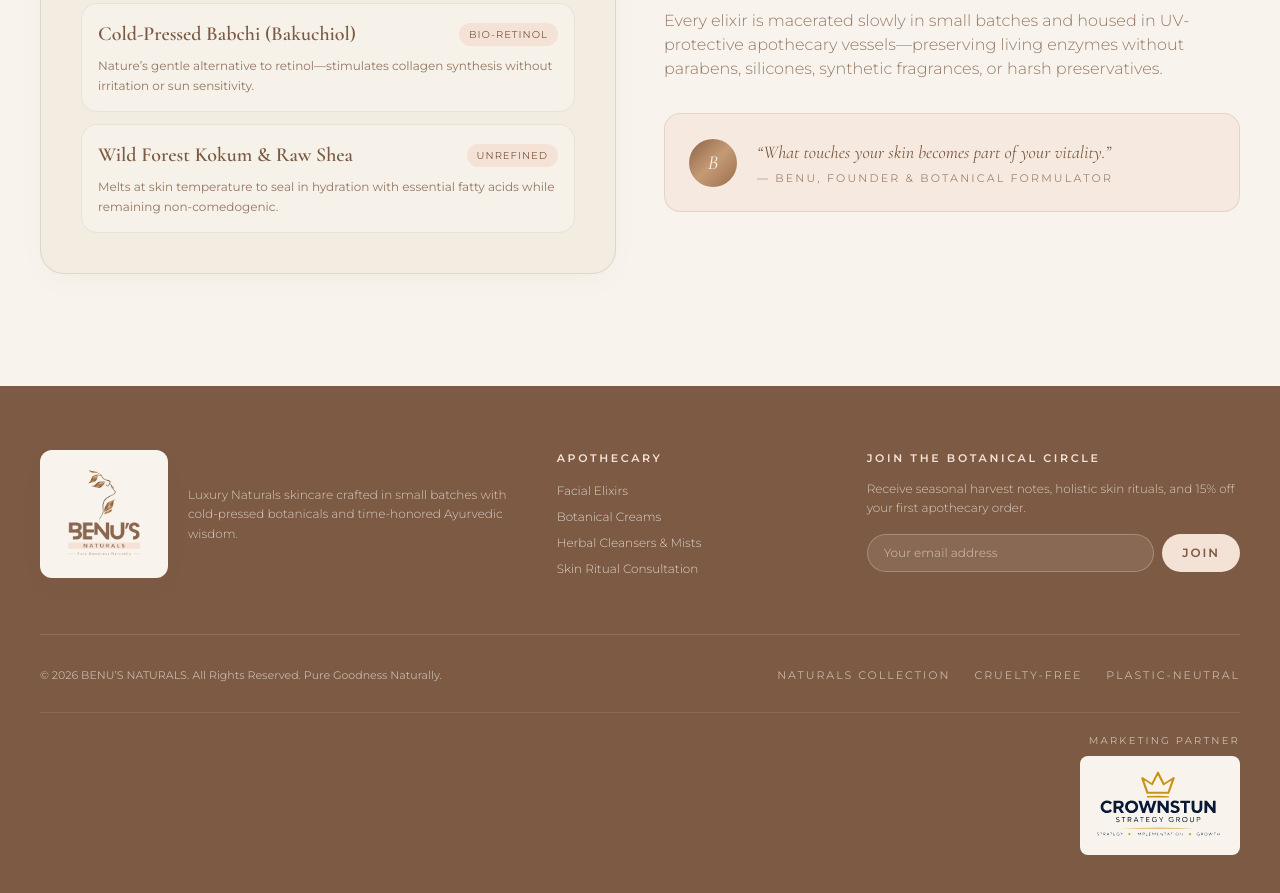
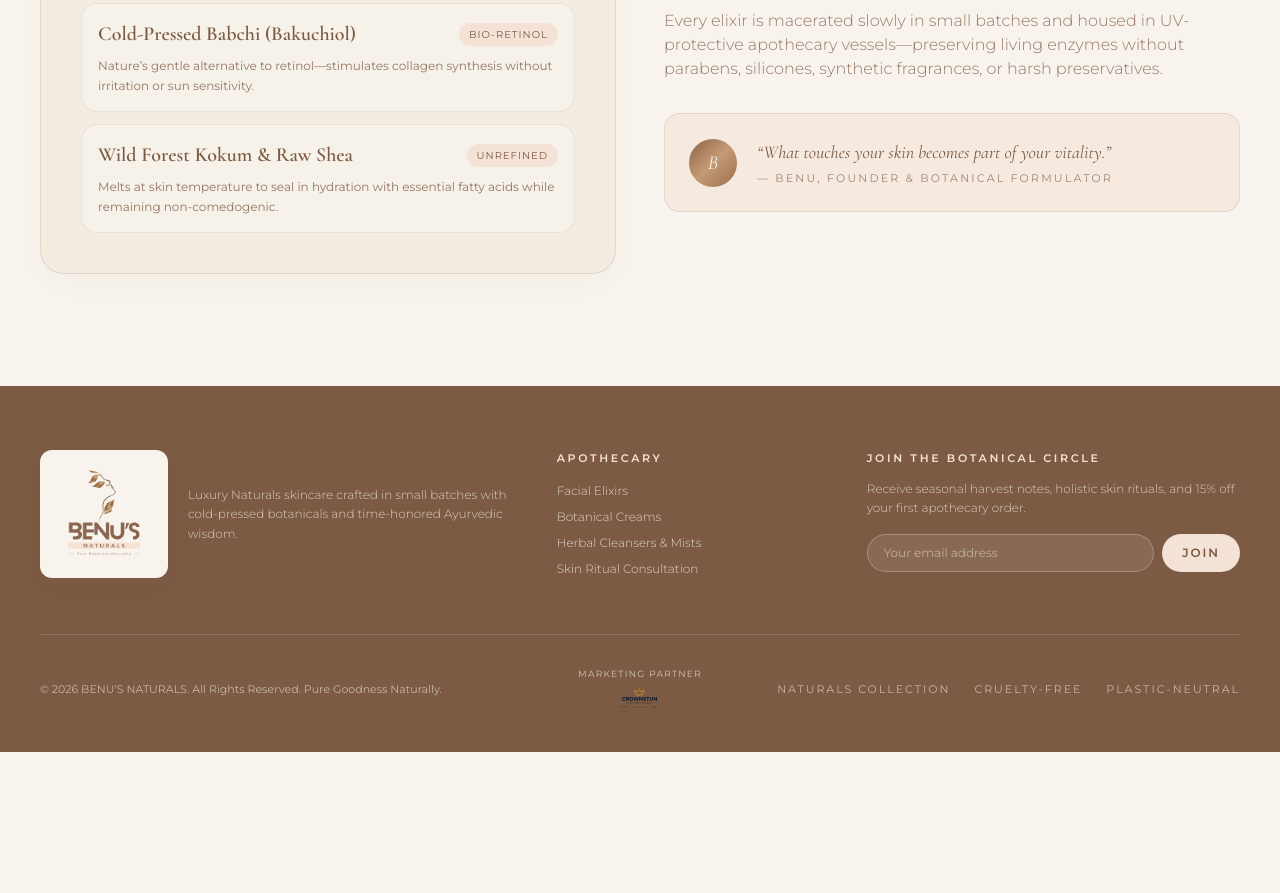
Before and after one commit to nishadbacker-sketch/benus-naturals-website, a plain HTML site: page index.html in a window 1280 px wide. Shown: the part 5132-6025 px from the top of the page. After the commit the page ends 5884 px from the top, so only its background shows below. Drawn offline with nearby package versions, Linux system fonts and the light colour scheme.

Commit message:
Center transparent Crownstun marketing partner logo in footer and shrink by 70%

```diff
--- a/index.html
+++ b/index.html
@@ -513,21 +513,19 @@
 
       </div>
 
-      <div class="pt-8 flex flex-col sm:flex-row items-center justify-between text-[11px] text-ivory/60 gap-4">
-        <p>© 2026 BENU’S NATURALS. All Rights Reserved. Pure Goodness Naturally.</p>
-        <div class="flex items-center space-x-6 uppercase tracking-[0.18em]">
+      <!-- Bottom footer: brand copyright | compact partner logo | commitments -->
+      <div class="pt-8 grid grid-cols-1 lg:grid-cols-[minmax(0,1fr)_auto_minmax(0,1fr)] items-center gap-5 text-[11px] text-ivory/60">
+        <p class="text-center lg:text-left">© 2026 BENU’S NATURALS. All Rights Reserved. Pure Goodness Naturally.</p>
+        <div class="flex flex-col items-center justify-center gap-1">
+          <span class="text-[9px] uppercase tracking-[0.14em] text-ivory/70">Marketing Partner</span>
+          <a href="https://www.crownstun.com/" target="_blank" rel="noopener noreferrer" aria-label="CROWNSTUN Strategy Group — Marketing Partner" class="inline-flex items-center justify-center rounded-md focus:outline-none focus:ring-2 focus:ring-blush" title="CROWNSTUN Strategy Group">
+            <img src="assets/crownstun-marketing-partner.svg" alt="CROWNSTUN Strategy Group" class="block w-[44px] h-auto object-contain" loading="lazy" width="44" height="28" />
+          </a>
+        </div>
+        <div class="flex flex-wrap items-center justify-center lg:justify-end gap-x-6 gap-y-2 uppercase tracking-[0.18em]">
           <span>Naturals Collection</span>
           <span>Cruelty-Free</span>
           <span>Plastic-Neutral</span>
-        </div>
-      </div>
-      <!-- Discreet marketing partner acknowledgement, below the main footer content -->
-      <div class="mt-7 pt-5 border-t border-ivory/10 flex justify-center sm:justify-end">
-        <div class="flex flex-col items-center sm:items-end gap-2">
-          <span class="text-[10px] uppercase tracking-[0.22em] text-ivory/65">Marketing Partner</span>
-          <a href="https://www.crownstun.com/" target="_blank" rel="noopener noreferrer" aria-label="CROWNSTUN Strategy Group — Marketing Partner" class="inline-flex items-center justify-center rounded-lg bg-ivory px-2 py-1 hover:bg-white transition-colors focus:outline-none focus:ring-2 focus:ring-blush">
-            <img src="assets/crownstun-marketing-partner.svg" alt="CROWNSTUN Strategy Group" class="block w-36 h-auto object-contain" loading="lazy" width="144" height="91" />
-          </a>
         </div>
       </div>
     </div>
```
